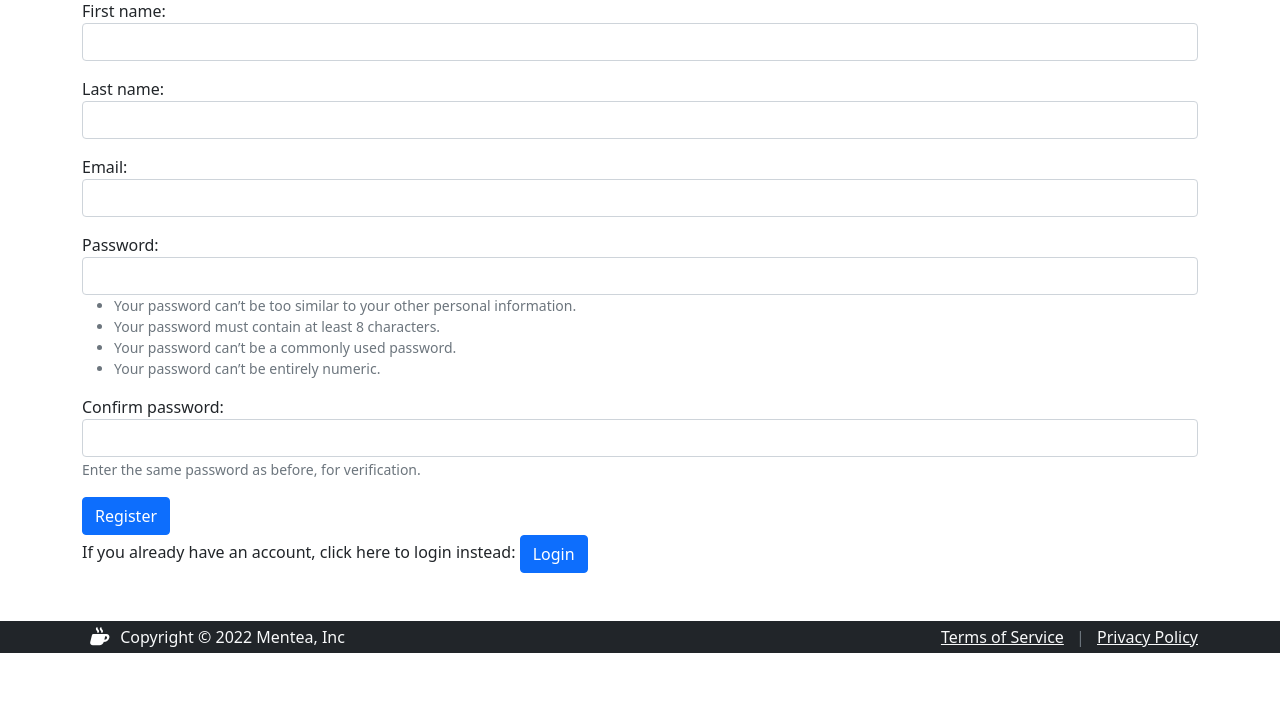
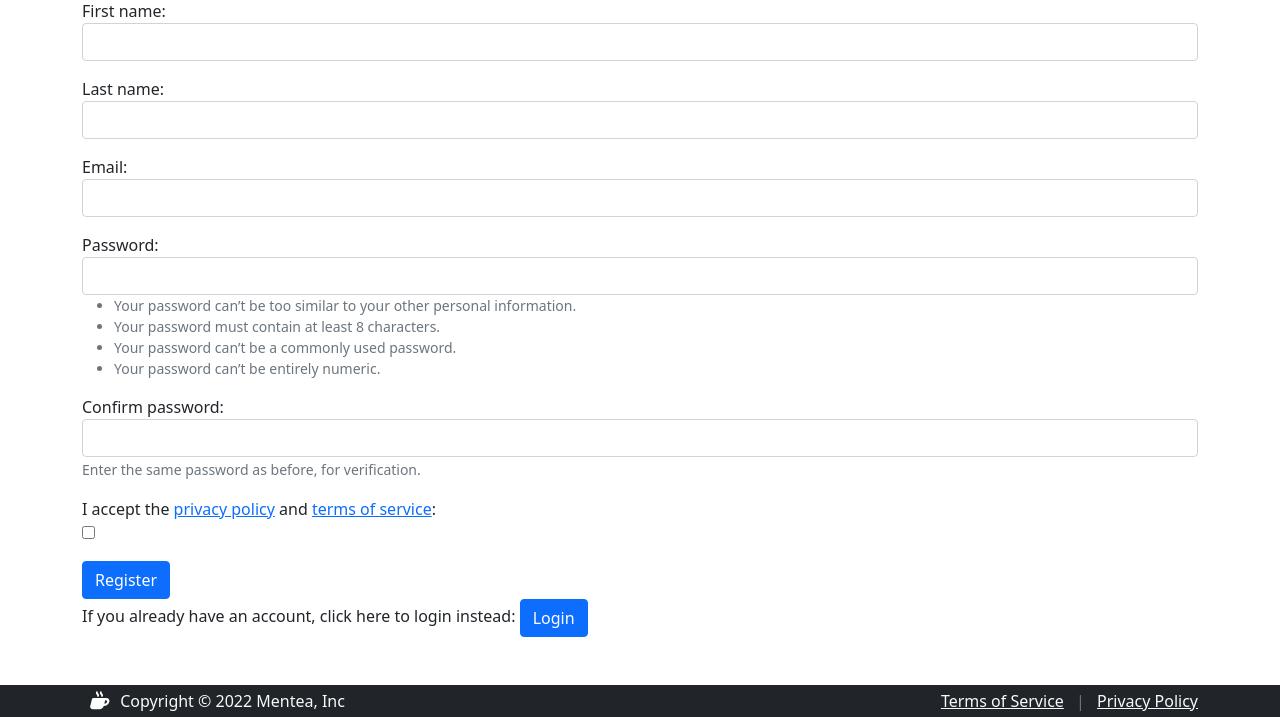
Before and after one commit to Joeyh021/mentea, a Django app: page /user/register/ in a window 1280 px wide. Shown: the part 161-878 px from the top of the page. Before the commit the page ends 814 px from the top, so only its background shows below. Run offline with Django 4.2, Linux system fonts and the light colour scheme; some libraries are stand-ins or nearby versions.

Commit message:
add tos checkbox on registration form

```diff
--- a/people/forms.py
+++ b/people/forms.py
@@ -8,6 +8,7 @@ class RegistrationForm(UserCreationForm):
     email = forms.EmailField(required=True)
     first_name = forms.CharField(label="First name", max_length=100)
     last_name = forms.CharField(label="Last name", max_length=100)
+    accept_tos = forms.BooleanField()
 
     class Meta:
         model = User
--- a/people/templates/people/register.html
+++ b/people/templates/people/register.html
@@ -56,6 +56,16 @@
             {% endif %}
         </div>
 
+        <div class="mb-3">
+            <label for="id_tos" class="col">I accept the <a href="/terms-of-service">privacy policy</a> and <a href="/privacy">terms of service</a>:</label>
+            <input type="checkbox" id="id_tos" name="tos" required>
+            {% if form.accept_tos.errors %}
+                {% for e in form.accept_tos.errors %}
+                    <p class="help is-danger">{{ e }}</p>
+                {% endfor %}
+            {% endif %}
+        </div>
+
 		<input class="btn btn-primary" type="submit" value="Register" />
 	</form>
 	<p>If you already have an account, click here to login instead: <a class="btn btn-primary" href="{% url 'login' %}">Login</a></p>
```
